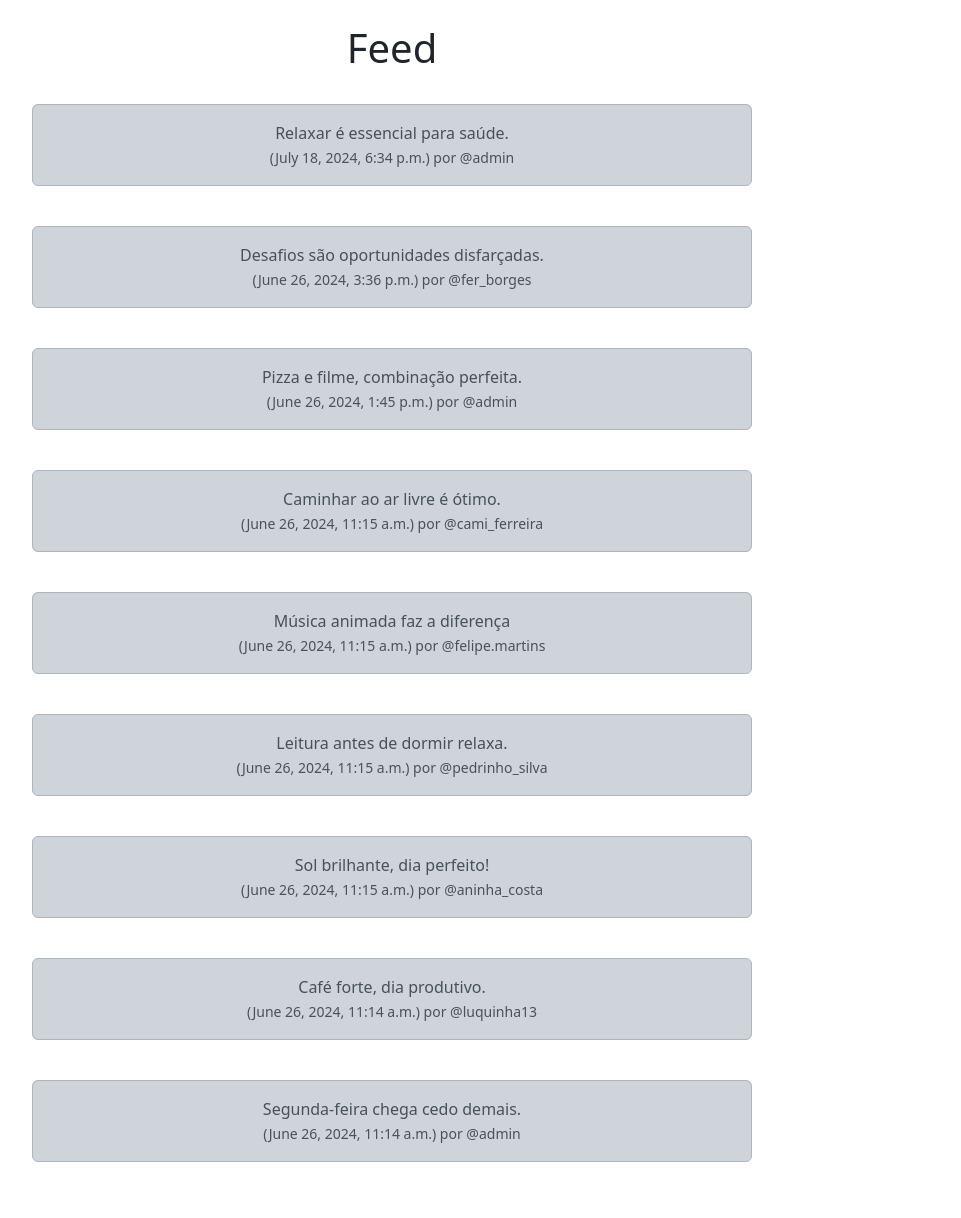
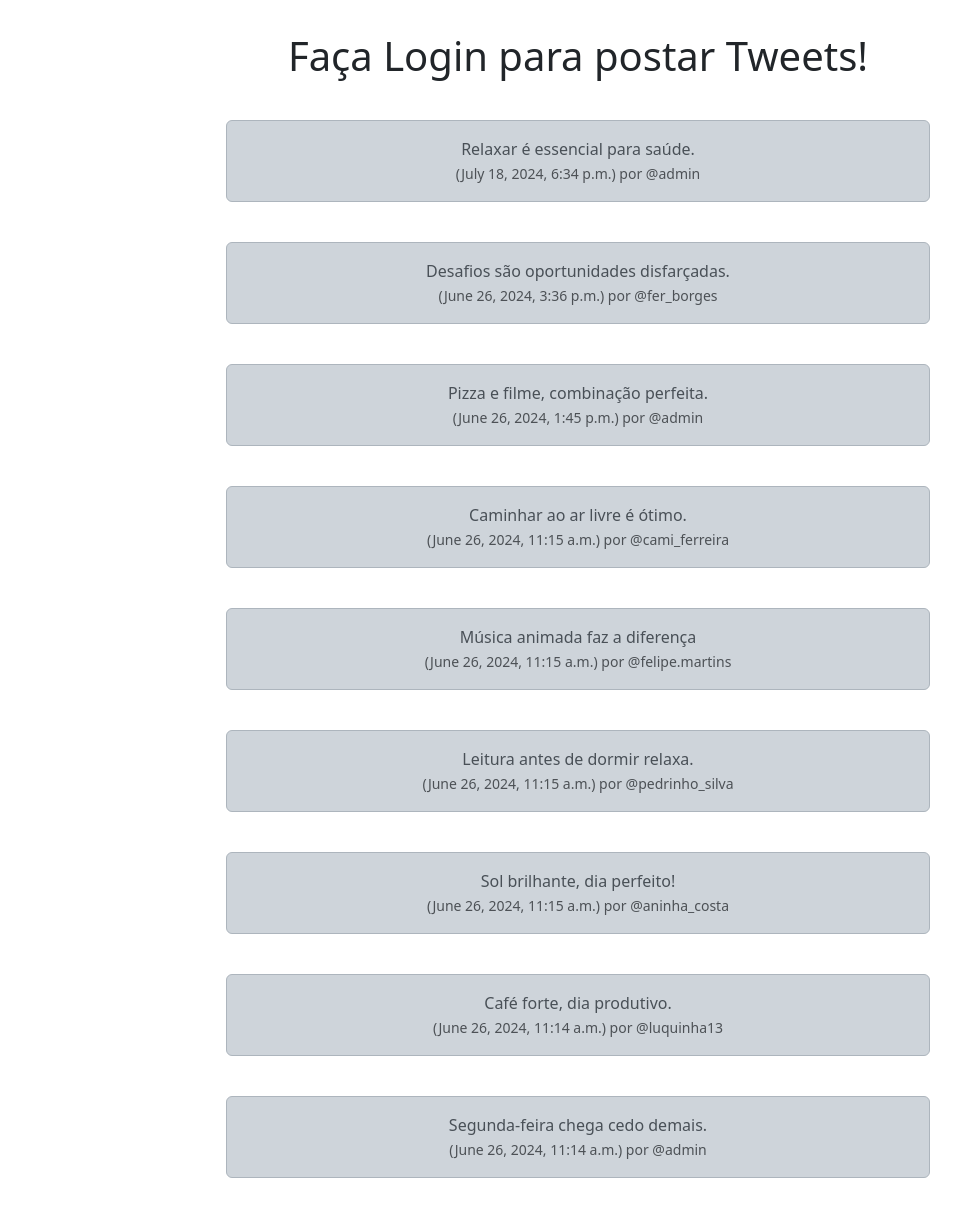
Before and after one commit to Aveiromat/TwitterX-Fullstack, a Django app: page / in a window 1280 px wide. Shown: the part 56-1274 px from the top of the page, without its empty margins (62-1023 px from the left). Before the commit the page ends 1218 px from the top, so only its background shows below. Run offline with Django 5.2, Linux system fonts and the light colour scheme; data comes from the database, SQL or seed files in the repository.

Commit message:
💄feat: Updated UI

```diff
--- a/musker/templates/base.html
+++ b/musker/templates/base.html
@@ -3,10 +3,11 @@
   <head>
     <meta charset="utf-8">
     <meta name="viewport" content="width=device-width, initial-scale=1">
-    <title>Twitter Clone</title>
+    <title>TwitterX</title>
     <link href="https://cdn.jsdelivr.net/npm/bootstrap@5.3.3/dist/css/bootstrap.min.css" rel="stylesheet" integrity="sha384-QWTKZyjpPEjISv5WaRU9OFeRpok6YctnYmDr5pNlyT2bRjXh0JMhjY6hW+ALEwIH" crossorigin="anonymous">
   </head>
   <body>
+    <div class="d-grid">
     {% include 'navbar.html' %}
     <div class="container">
       <br/>
@@ -21,6 +22,7 @@
         {% block content %}
         {% endblock %}
     </div>
+  </div>
     <script src="https://cdn.jsdelivr.net/npm/bootstrap@5.3.3/dist/js/bootstrap.bundle.min.js" integrity="sha384-YvpcrYf0tY3lHB60NNkmXc5s9fDVZLESaAA55NDzOxhy9GkcIdslK1eN7N6jIeHz" crossorigin="anonymous"></script>
   </body>
 </html>
--- a/musker/templates/home.html
+++ b/musker/templates/home.html
@@ -1,10 +1,22 @@
 {% extends 'base.html' %}
 {% block content %}
 
-<div class="container text-center">
-    <div class="row">
-        <div class="col-8">
-            <h1>Feed</h1><br/>
+<div class="container text-center d-flex justify-content-center">
+    <div class="row col-8">
+        <div class="Tweetar pt-2 pb-2">
+            {% if form %}
+                <form method="POST">
+                    {% csrf_token %}
+                    {{ form.as_p }}
+                    <button type="submit" class="btn btn-secondary">Tweet!</button>
+                </form>
+            {% endif %}
+            {% if not user.is_authenticated %}
+            <h1>Faça Login para postar Tweets!</h1>
+            {% endif %}
+        </div>
+        <div class="feed">
+            <br/>
                 {% for tweet in tweets %}
                     <div class="alert alert-dark" role="alert">
                         {{ tweet.body }}<br/>
@@ -14,15 +26,6 @@
                     </div><br/>
                 {% endfor %}
         </div>
-        <div class="col-4"><br/><br/><br/>
-            {% if form %}
-                <form method=POST>
-                    {% csrf_token %}
-                    {{ form.as_p }}
-                    <button type="submit" class="btn btn-secondary">Tweet!</button>
-                </form>
-            {% endif %}
-        </div>
     </div>
 </div>
 {% endblock %}
```
